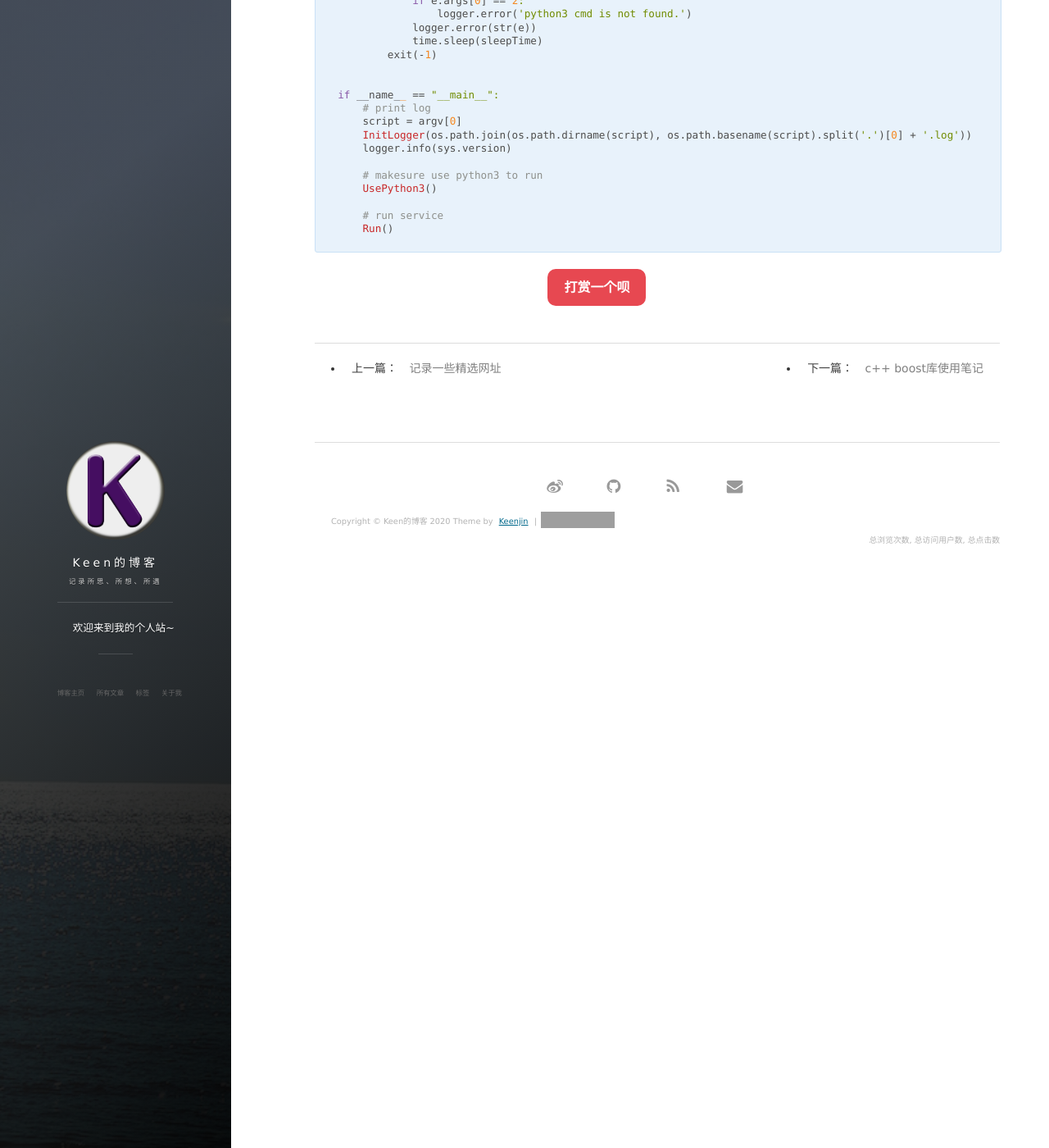
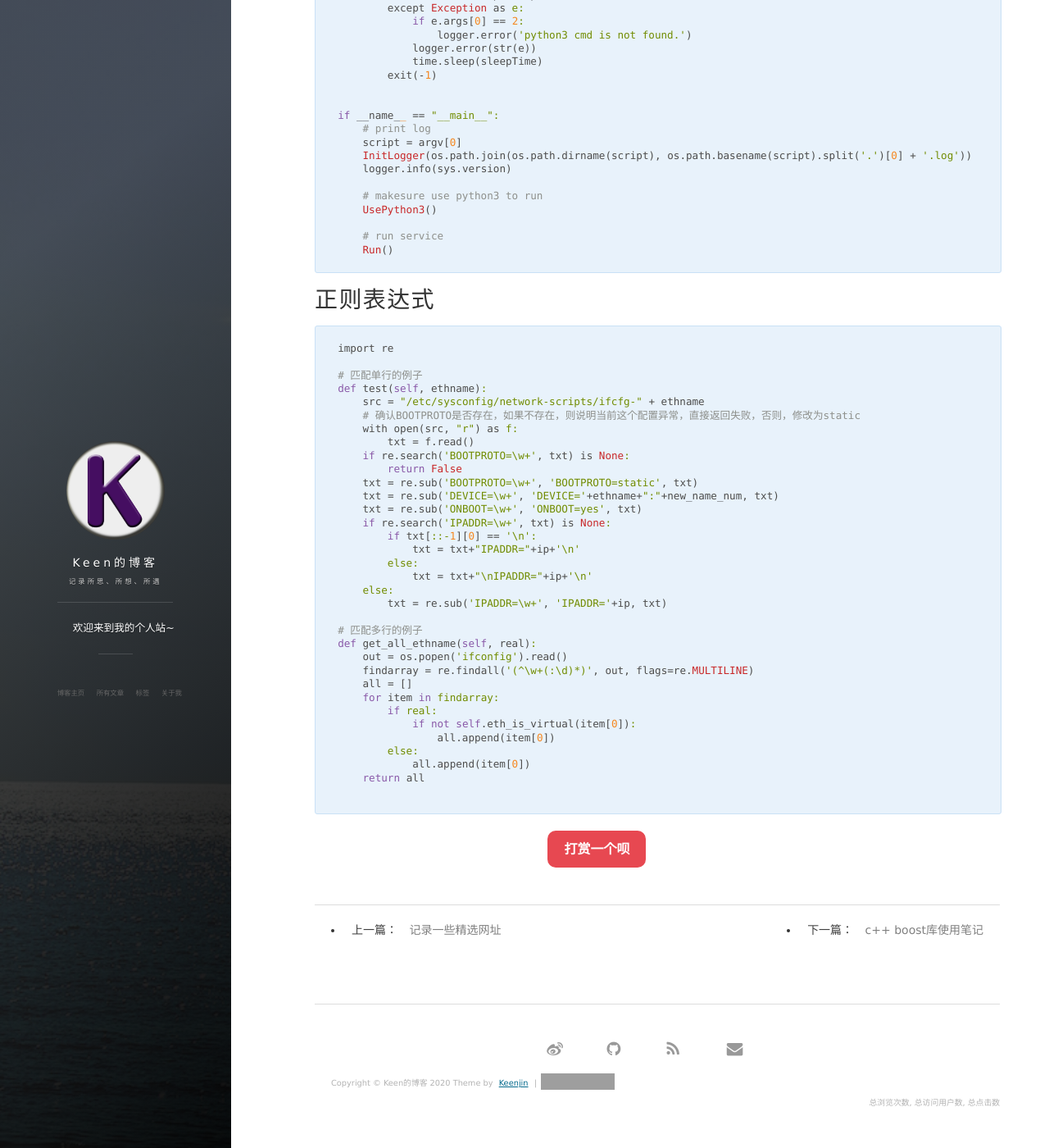
Before and after one commit to Keenjin/Keenjin.github.io, a Jekyll site: the page built from _posts/2019-01-05-python_note.md, in a window 1280 px wide and 1400 px high, scrolled down 16990 px. Shown: the whole window at 82% size. Built offline with Jekyll 4.4.1, drawn with Linux system fonts in a browser that asks for light colours; nearby versions of some CDN libraries; comment, search, counter and statistics services are not loaded; grey boxes are pictures that could not be loaded.

Commit message:
python正则表达式

````diff
--- a/_posts/2019-01-05-python_note.md
+++ b/_posts/2019-01-05-python_note.md
@@ -43,6 +43,7 @@ tags: python
 - [CentOS7.2中安装Python3.6.8](#centos72中安装python368)
 - [Python解析xml](#python解析xml)
 - [Python版本兼容](#python版本兼容)
+- [正则表达式](#正则表达式)
 
 <!-- /TOC -->
 
@@ -908,3 +909,42 @@ if __name__ == "__main__":
     # run service
     Run()
 ```
+
+# 正则表达式
+
+```python
+import re
+
+# 匹配单行的例子
+def test(self, ethname):
+    src = "/etc/sysconfig/network-scripts/ifcfg-" + ethname
+    # 确认BOOTPROTO是否存在，如果不存在，则说明当前这个配置异常，直接返回失败，否则，修改为static
+    with open(src, "r") as f:
+        txt = f.read()
+    if re.search('BOOTPROTO=\w+', txt) is None:
+        return False
+    txt = re.sub('BOOTPROTO=\w+', 'BOOTPROTO=static', txt)
+    txt = re.sub('DEVICE=\w+', 'DEVICE='+ethname+":"+new_name_num, txt)
+    txt = re.sub('ONBOOT=\w+', 'ONBOOT=yes', txt)
+    if re.search('IPADDR=\w+', txt) is None:
+        if txt[::-1][0] == '\n':
+            txt = txt+"IPADDR="+ip+'\n'
+        else:
+            txt = txt+"\nIPADDR="+ip+'\n'
+    else:
+        txt = re.sub('IPADDR=\w+', 'IPADDR='+ip, txt)
+
+# 匹配多行的例子
+def get_all_ethname(self, real):
+    out = os.popen('ifconfig').read()
+    findarray = re.findall('(^\w+(:\d)*)', out, flags=re.MULTILINE)
+    all = []
+    for item in findarray:
+        if real:
+            if not self.eth_is_virtual(item[0]):
+                all.append(item[0])
+        else:
+            all.append(item[0])
+    return all
+
+```
````
